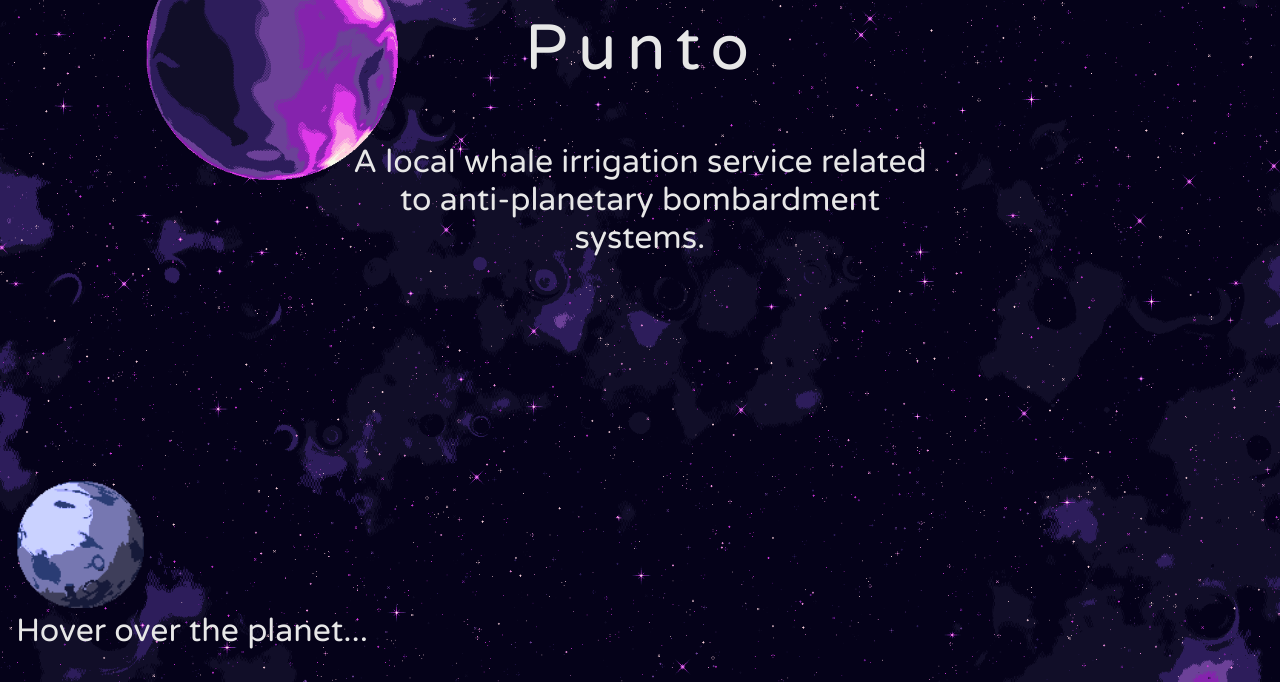
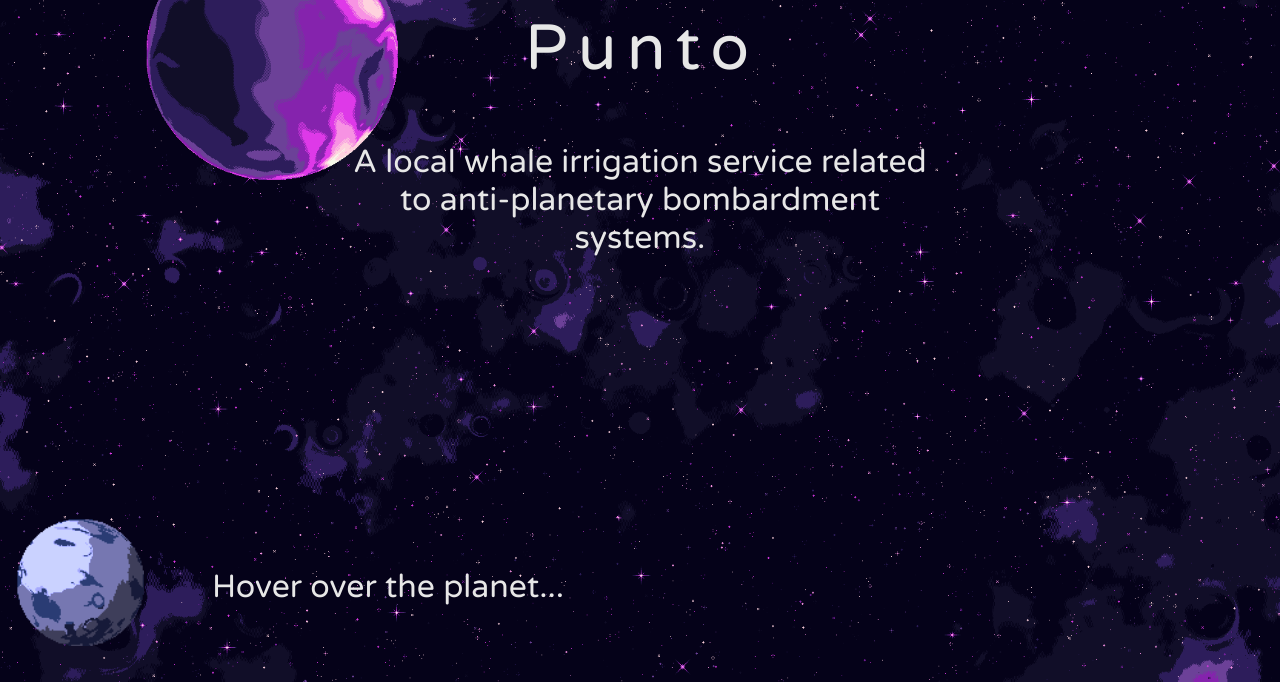
Before and after one commit to tomgxz/Punto, a plain HTML site: page index.html in a window 1280 px wide. Shown: the part 118-800 px from the top of the page. Drawn offline with nearby package versions, Linux system fonts and the light colour scheme.

Commit message:
Section 4

```diff
--- a/assets/css/index.css
+++ b/assets/css/index.css
@@ -113,19 +113,23 @@ body {
     transform: rotate(26deg) translateY(0);
 }
 
+.section.three .planet-alert {
+    position: absolute;
+    bottom: 76px;
+    width: fit-content;
+    left: 212px;
+}
+
+.section.three .planet-alert .text {
+    width: 34vw;
+}
+
 .section.four {
     align-items: flex-end!important;
+    transition: transform 50ms linear 0s;
+    background-image: url(../img/spaceBackground/green/2.png);
 }
 
 .section.four * {
     z-index: 2;
 }
-
-.section.four .section-background {
-    background-image: url(../img/spaceBackground/green/2.png);
-    top: 200vh;
-    width: 100vw;
-    position: absolute;
-    height: 135vh;
-    z-index:1;
-}
--- a/index.html
+++ b/index.html
@@ -129,15 +129,15 @@
 
                 <img src="./assets/img/planets/1.png" class="planet-planet nopointerevents notextselect" alt="planet" preserveAspectRatio />
 
-                <div class="planet-alert">
-                    <p class="text light header">Hover over the planet...</p>
+            </div>
+
+            <div class="planet-alert">
+                    <p class="text light header notextselect">Hover over the planet...</p>
                 </div>
-
-            </div>
         </section>
 
         <section id="what-we-do" class="section section-what-we-do four" style="height:135vh;">
-            <div class="section-background"></div>
+
 
             <div class="activity-panels" style="--activity-panel-width:40vw;--activity-panel-height:440px">
 
@@ -213,6 +213,9 @@
             </div>
         </section>
 
+        <section id="gallery" class="section section-gallery five" style="height:100vh;">
+        </section>
+
         <script src="https://cdnjs.cloudflare.com/ajax/libs/jquery/3.6.0/jquery.min.js"></script>
         <script src="https://cdn.jsdelivr.net/npm/bootstrap@5.1.3/dist/js/bootstrap.bundle.min.js"></script>
 
--- a/script.js
+++ b/script.js
@@ -140,6 +140,30 @@ jsQ(".section.one .section-header-container .text.two");
 jsQ(".globalnav .globalnav-link-home svg");
 jsQ(".globalnav .globalnav-link-text .letter");
 
+anime.timeline({loop:false})
+    .add({
+        targets:".section.three .planet-alert",
+        opacity: [0,1],
+        scale: [0.2,1],
+        duration:800,
+        delay:5000,
+    })
+
+    .add({
+        targets:".section.three .planet-alert",
+        opacity: 0,
+        scale: 3,
+        duration: 600,
+        delay: 5000,
+        easing: "easeInExpo",
+    })
+
+    .add({
+        targets:".section.three .planet-alert",
+        scale:0,
+        duration:1,
+    })
+
 gsap.utils.toArray(".section.section-parallax-background").forEach((section, i) => {
     section.bg = section.querySelector(".section-background");
 
@@ -251,5 +275,15 @@ gsap.utils.toArray(".section.four .activity-panel .text.three").forEach((item) =
 
 jsQ(".section.four .text.three");
 
+gsap.to(".section.four",{css:{scale:0.5,translateY:"25%"},
+    scrollTrigger: {
+        trigger:".section.four",
+        start:"bottom bottom",
+        end:"+=400",
+        ease:"power2.in",
+        markers:false,
+        scrub:true,
+    }
+});
 
 });
```
